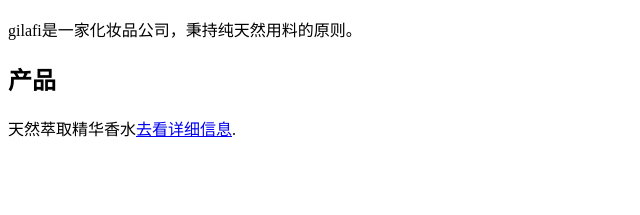
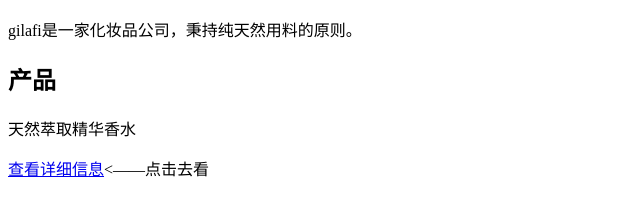
Before and after one commit to abokecn/gilafi, a plain HTML site: page index.html in a window 1280 px wide. Shown: the part 127-342 px from the top of the page, without its empty margins (0-640 px from the left). Drawn offline with Linux system fonts and the light colour scheme.

Commit message:
Update index.html

```diff
--- a/index.html
+++ b/index.html
@@ -10,7 +10,9 @@
 <h2>简介</h2>
   <p>gilafi是一家化妆品公司，秉持纯天然用料的原则。</p>
 <h2>产品</h2>
-  <p>天然萃取精华香水<a href="/products/Perfume-of-natural-extracts.html">去看详细信息</a>.</p>
+  <p>天然萃取精华香水</p>
+  <p>
+<a href="/products/Perfume-of-natural-extracts.html">查看详细信息</a><——点击去看</p>
 
 </body>
 </html>
```
